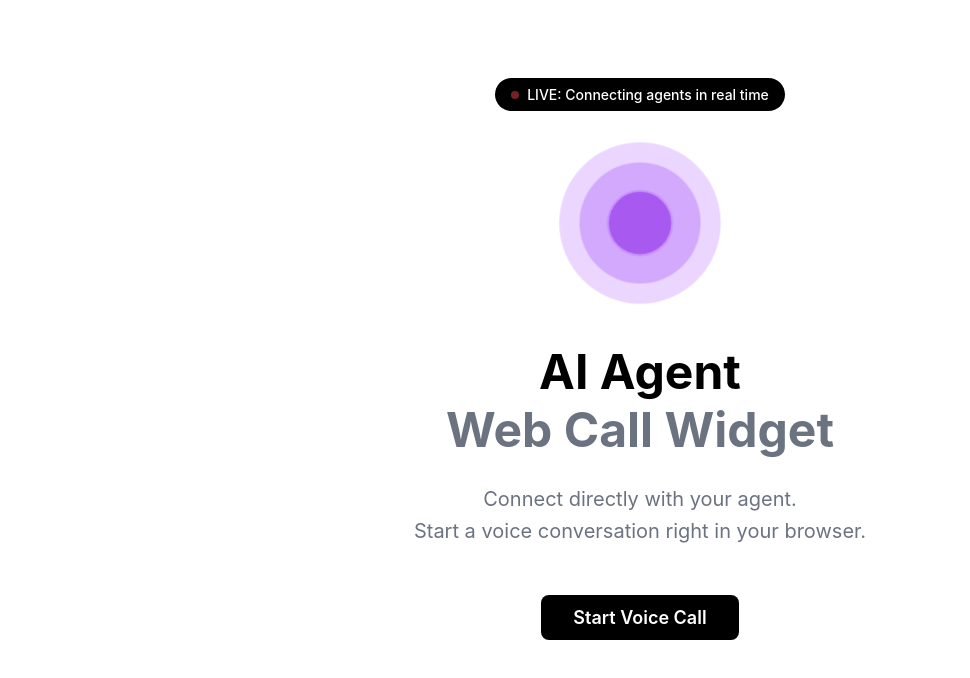
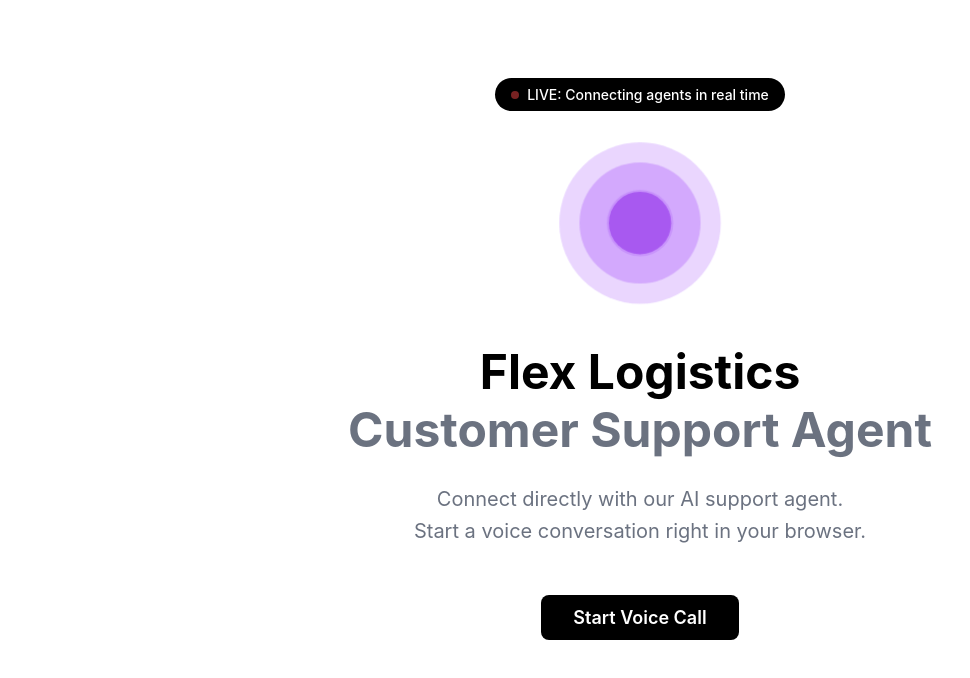
Before and after one commit to sidetoolco/retell-callback-demo, a plain HTML site: page index.html in a window 1280 px wide. Shown: the part 66-744 px from the top of the page, without its empty margins (0-970 px from the left). Drawn offline with Linux system fonts and the light colour scheme.

Commit message:
Update branding to Flex Logistics customer support
- Change main heading to 'Flex Logistics'
- Update subtitle to 'Customer Support Agent'
- Update connected state to 'Flex Support Agent'
- Update description text

🤖 Generated with [Claude Code](https://claude.com/claude-code)

Co-Authored-By: Claude <noreply@anthropic.com>

```diff
--- a/index.html
+++ b/index.html
@@ -289,13 +289,13 @@
         <!-- Status Display -->
         <div id="status-area">
           <h2>
-            AI Agent
+            Flex Logistics
             <br />
-            <span class="subtitle">Web Call Widget</span>
+            <span class="subtitle">Customer Support Agent</span>
           </h2>
 
           <p class="description">
-            Connect directly with your agent.<br />
+            Connect directly with our AI support agent.<br />
             Start a voice conversation right in your browser.
           </p>
 
@@ -311,7 +311,7 @@
           <h2>
             Connected
             <br />
-            <span class="subtitle">AI Agent</span>
+            <span class="subtitle">Flex Support Agent</span>
           </h2>
 
           <div class="success-text">✅ Voice call active</div>
```
